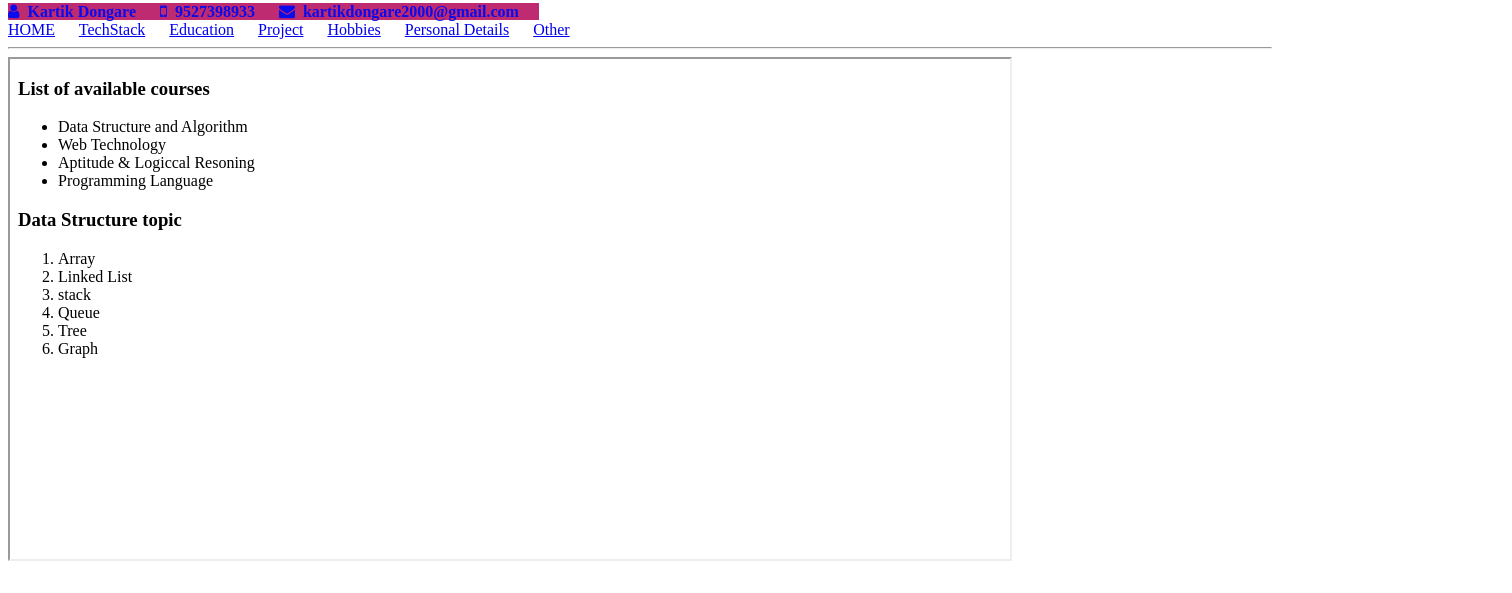
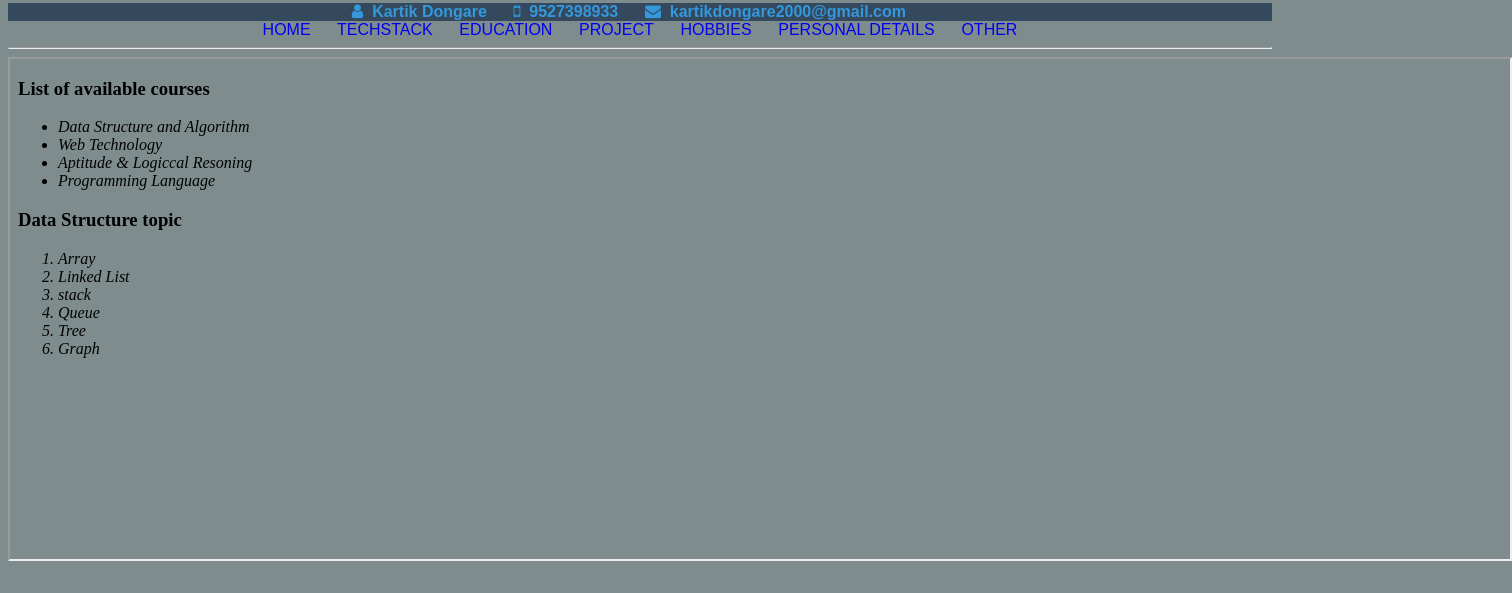
Before and after one commit to kartikdongare/MyProfile, a plain HTML site: page index.html in a window 1280 px wide. Shown: the part 56-649 px from the top of the page, 1512 px wide, since content can reach past the window. Drawn offline with Linux system fonts and the light colour scheme; a web font is replaced by a local one.

Commit message:
add font-family etc
add font-family etc

```diff
--- a/index.html
+++ b/index.html
@@ -5,27 +5,38 @@
     <title>index Page</title>
     <link rel="shortcut icon" href="download.png" type="image/x-icon">
     <link rel="stylesheet" href="https://cdnjs.cloudflare.com/ajax/libs/font-awesome/4.7.0/css/font-awesome.min.css">
+    <link rel="stylesheet" href="https://fonts.googleapis.com/css?family=Sofia">
     <style>
-        span {
-            color: rgb(11, 11, 235);
-            background-color: rgb(190, 43, 112);
+        div {
+            color:#3498db;
+            background-color:#34495e;
+            text-align: center;
+            font-family:"Sofia", sans-serif;
+        }
+        #nav_bar,a{
+            font-size:medium;
+            font-weight:15px;
+            text-transform: uppercase;
+            text-align: center;
+            text-decoration:none;
+            font-family:"Sofia", sans-serif;
         }
     </style>
 </head>
 
-<body>
+<body style="background-color: #7f8c8d;">
     <header>
 
-        <h3>My Profile</h3>
-        <span>
+        <h3 style="color: #1D2B64; font-family:Sofia, sans-serif;text-align: center;">My Profile</h3>
+        <div>
             <i class="fa fa-user" aria-hidden="true"></i>&nbsp;&nbsp;<b>Kartik Dongare</b>&nbsp;&nbsp;&nbsp;&nbsp;&nbsp;
             <i class="fa fa-mobile" aria-hidden="true"></i>&nbsp;&nbsp;<b>9527398933</b>&nbsp;&nbsp;&nbsp;&nbsp;&nbsp;
             <i class="fa fa-envelope"
                 aria-hidden="true"></i>&nbsp;&nbsp;<b>kartikdongare2000@gmail.com</b>&nbsp;&nbsp;&nbsp;&nbsp;&nbsp;
 
-            </span>
+        </div>
     </header>
-    <nav>
+    <nav id="nav_bar">
         <a href="home.html" target="my_frame">HOME</a>&nbsp;&nbsp;&nbsp;&nbsp;&nbsp;
         <a href="techStack.html" target="my_frame">TechStack</a>&nbsp;&nbsp;&nbsp;&nbsp;&nbsp;
         <a href="educationDetails.html" target="my_frame">Education</a>&nbsp;&nbsp;&nbsp;&nbsp;&nbsp;
@@ -35,7 +46,7 @@
         <a href="other.html" target="my_frame">Other</a>
     </nav>
     <hr>
-    <iframe name="my_frame" src="info.html" width="1000" height="500"></iframe>
+    <iframe name="my_frame" src="info.html" width="1500" height="500" ></iframe>
     <br><br>
     <footer>
         <p>
--- a/info.html
+++ b/info.html
@@ -2,6 +2,12 @@
 <html>
     <head>
         <title>information</title>
+        <style>
+            li{
+                font-style: italic;
+                font-family: 'Times New Roman', Times, serif;
+            }
+        </style>
     </head>
     <body>
         <h3>List of available courses</h3>
```
Also changed, not shown: basic_css.html (added, +30 -0 lines), hobbies.html (+6 -1 lines), home.html (+10 -0 lines), other.html (+9 -4 lines), pathQueryParam.html (added, +10 -0 lines), project.html (+0 -2 lines).
